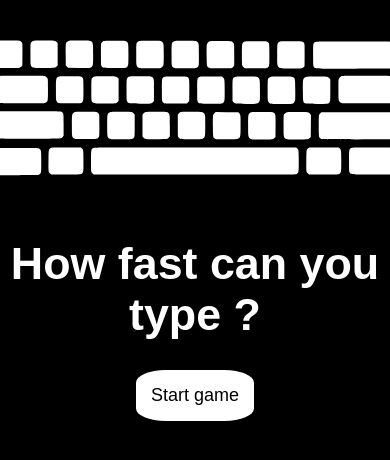
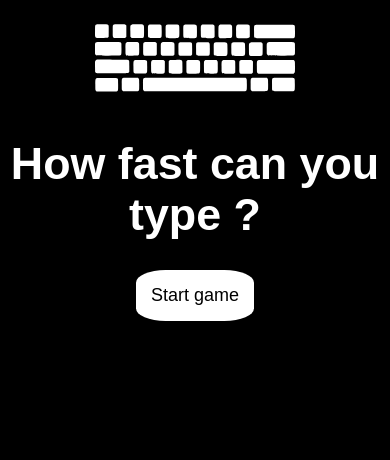
Before and after one commit to mihaiciupitu/speedtyping, a plain HTML site: page index.html in a window 390 px wide. Drawn offline with Linux system fonts and the light colour scheme.

Commit message:
Update style.css

```diff
--- a/style.css
+++ b/style.css
@@ -65,3 +65,7 @@ input {
   padding: 5px;
   display: inline-block;
 }
+@media screen and (max-width: 600px) {
+  img {
+    width: 200px;
+  }
```
